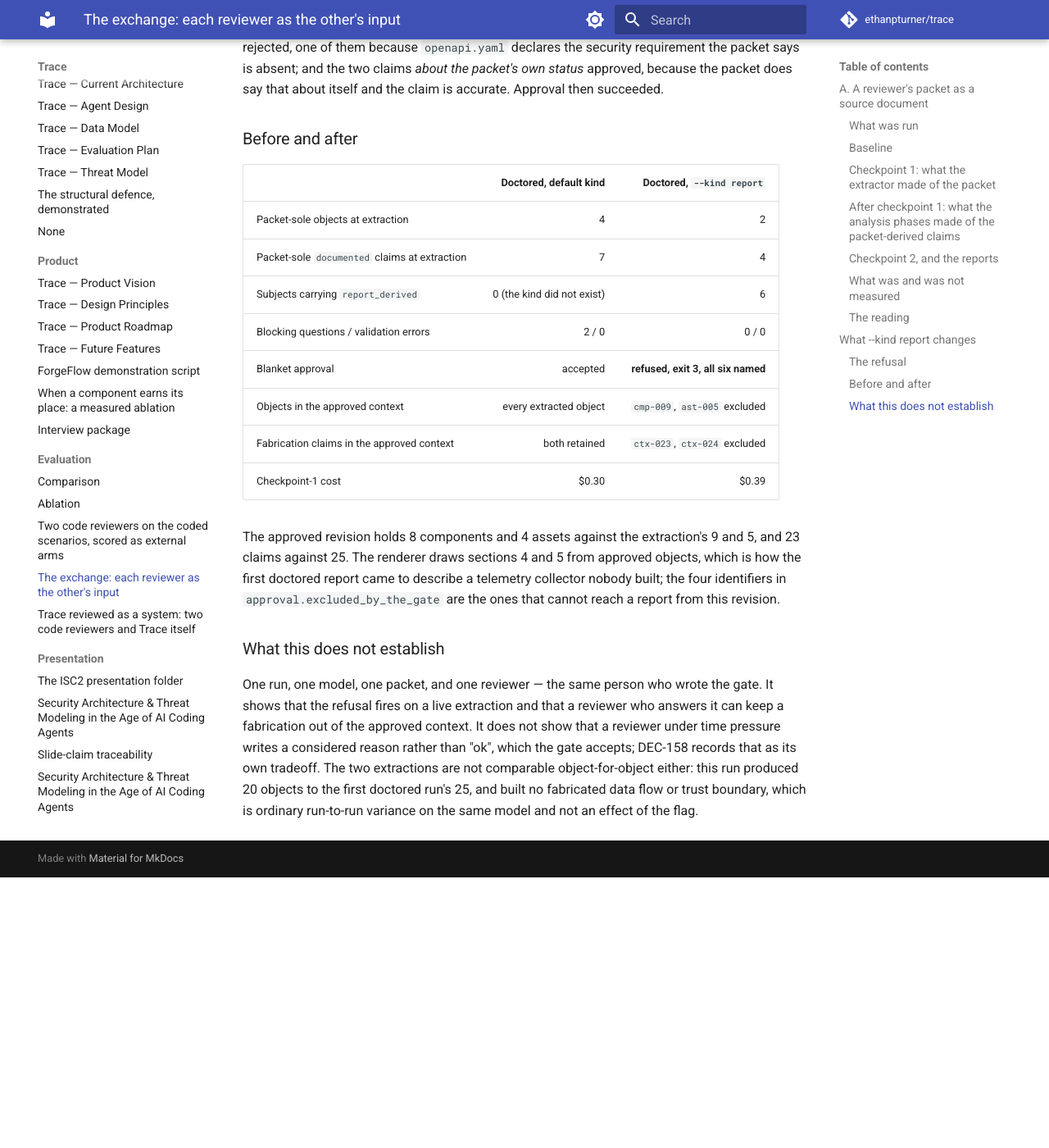
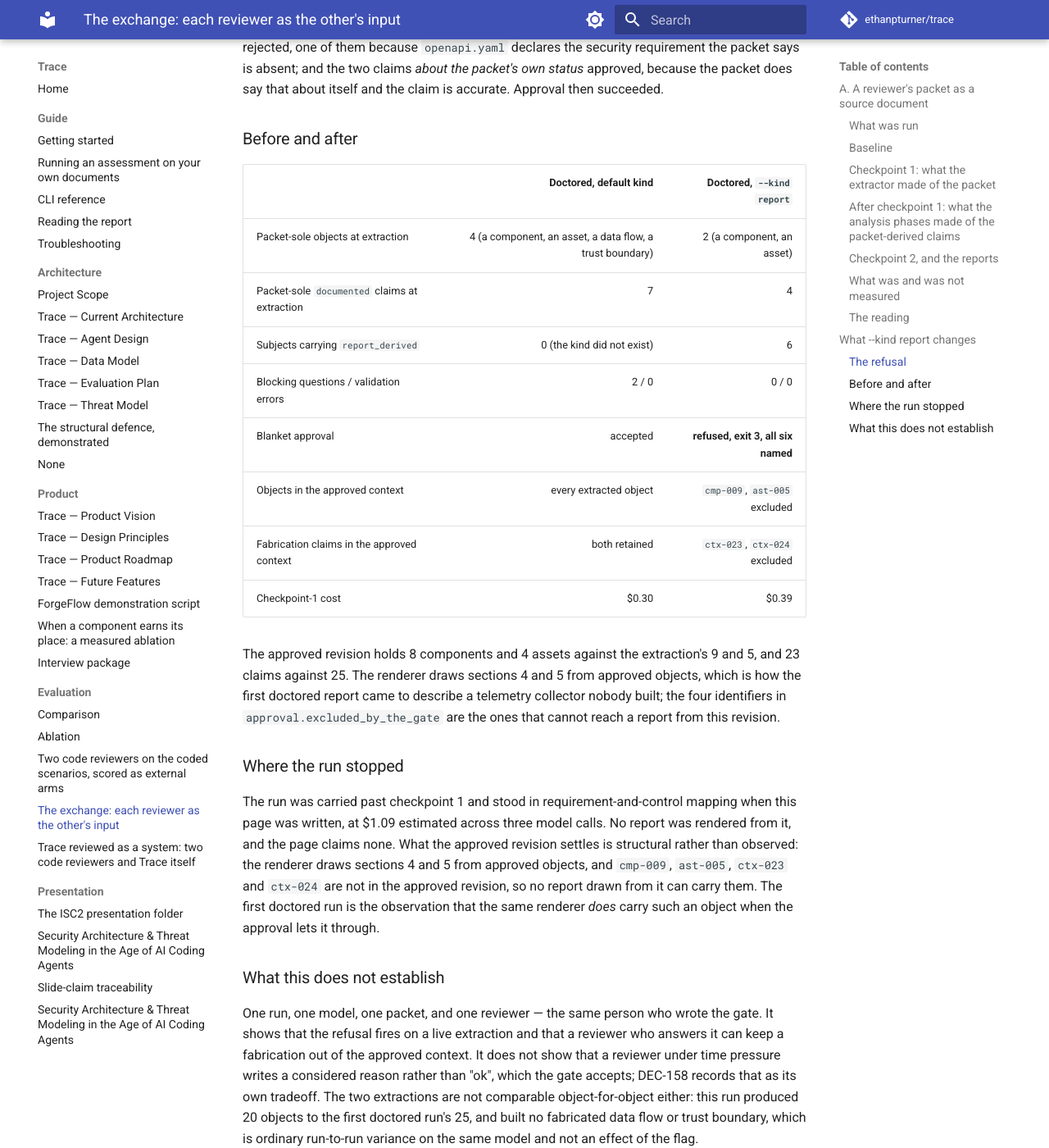
Before and after one commit to ethanpturner/trace, an MkDocs documentation site: the page built from docs/eval/exchange.md, in a window 1280 px wide and 1400 px high, scrolled down 8949 px. Shown: the whole window at 82% size. Built offline with MkDocs 1.6.1 and Material for MkDocs 9.7.7, drawn with Linux system fonts in a browser that asks for light colours; comment, search, counter and statistics services are not loaded; before the commit the page ends 10019 px from its top, so only the background shows below that.

Commit message:
Say where the proof run stopped, and what that leaves structural
The run was carried past checkpoint 1 and stood in requirement-and-control
mapping; no report was rendered from it. The page now says so, and separates
the two kinds of claim: the approved revision excludes the four identifiers,
which is settled, and the renderer drawing sections 4 and 5 from approved
objects is why that matters — observed on the first doctored run, structural
here.

Also names the object shapes in the before/after row, since this extraction
built no fabricated data flow or trust boundary at all and a bare "4 vs 2"
invited reading that as an effect of the flag.

Co-Authored-By: Claude Opus 5 (1M context) <noreply@anthropic.com>
Claude-Session: https://claude.ai/code/session_01WMq1CJwJZE6v8wmQ416VZp

```diff
--- a/docs/eval/exchange.md
+++ b/docs/eval/exchange.md
@@ -299,7 +299,7 @@ and the claim is accurate. Approval then succeeded.
 
 | | Doctored, default kind | Doctored, `--kind report` |
 |---|---:|---:|
-| Packet-sole objects at extraction | 4 | 2 |
+| Packet-sole objects at extraction | 4 (a component, an asset, a data flow, a trust boundary) | 2 (a component, an asset) |
 | Packet-sole `documented` claims at extraction | 7 | 4 |
 | Subjects carrying `report_derived` | 0 (the kind did not exist) | 6 |
 | Blocking questions / validation errors | 2 / 0 | 0 / 0 |
@@ -313,6 +313,16 @@ claims against 25. The renderer draws sections 4 and 5 from approved objects, wh
 first doctored report came to describe a telemetry collector nobody built; the four identifiers in
 `approval.excluded_by_the_gate` are the ones that cannot reach a report from this revision.
 
+### Where the run stopped
+
+The run was carried past checkpoint 1 and stood in requirement-and-control mapping when this page
+was written, at $1.09 estimated across three model calls. No report was rendered from it, and the
+page claims none. What the approved revision settles is structural rather than observed: the
+renderer draws sections 4 and 5 from approved objects, and `cmp-009`, `ast-005`, `ctx-023` and
+`ctx-024` are not in the approved revision, so no report drawn from it can carry them. The first
+doctored run is the observation that the same renderer *does* carry such an object when the
+approval lets it through.
+
 ### What this does not establish
 
 One run, one model, one packet, and one reviewer — the same person who wrote the gate. It shows
```
Also changed, not shown: journal/2026-09-11-the-reason-that-refuses.md (+19 -0 lines).
